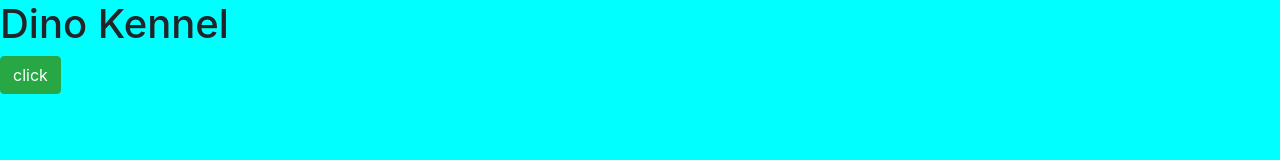
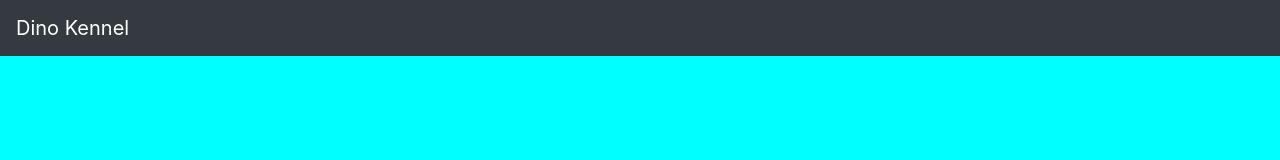
Before and after one commit to Jmarquez8951/dino-kennel, a plain HTML site: page index.html in a window 1280 px wide. Drawn offline with nearby package versions, Linux system fonts and the light colour scheme.

Commit message:
added a navbar

```diff
--- a/index.html
+++ b/index.html
@@ -8,8 +8,9 @@
     <link rel="stylesheet" href="./main.css">
 </head>
 <body>
-    <h1>Dino Kennel</h1>
-    <button type="button" class="btn btn-success">click</button>
+    <nav class="navbar navbar-expand-lg navbar-dark bg-dark">
+        <a class="navbar-brand" href="#">Dino Kennel</a>
+    </nav>
 
     <script src="https://code.jquery.com/jquery-3.4.1.slim.min.js" integrity="sha384-J6qa4849blE2+poT4WnyKhv5vZF5SrPo0iEjwBvKU7imGFAV0wwj1yYfoRSJoZ+n" crossorigin="anonymous"></script>
     <script src="https://cdn.jsdelivr.net/npm/popper.js@1.16.0/dist/umd/popper.min.js" integrity="sha384-Q6E9RHvbIyZFJoft+2mJbHaEWldlvI9IOYy5n3zV9zzTtmI3UksdQRVvoxMfooAo" crossorigin="anonymous"></script>
```
